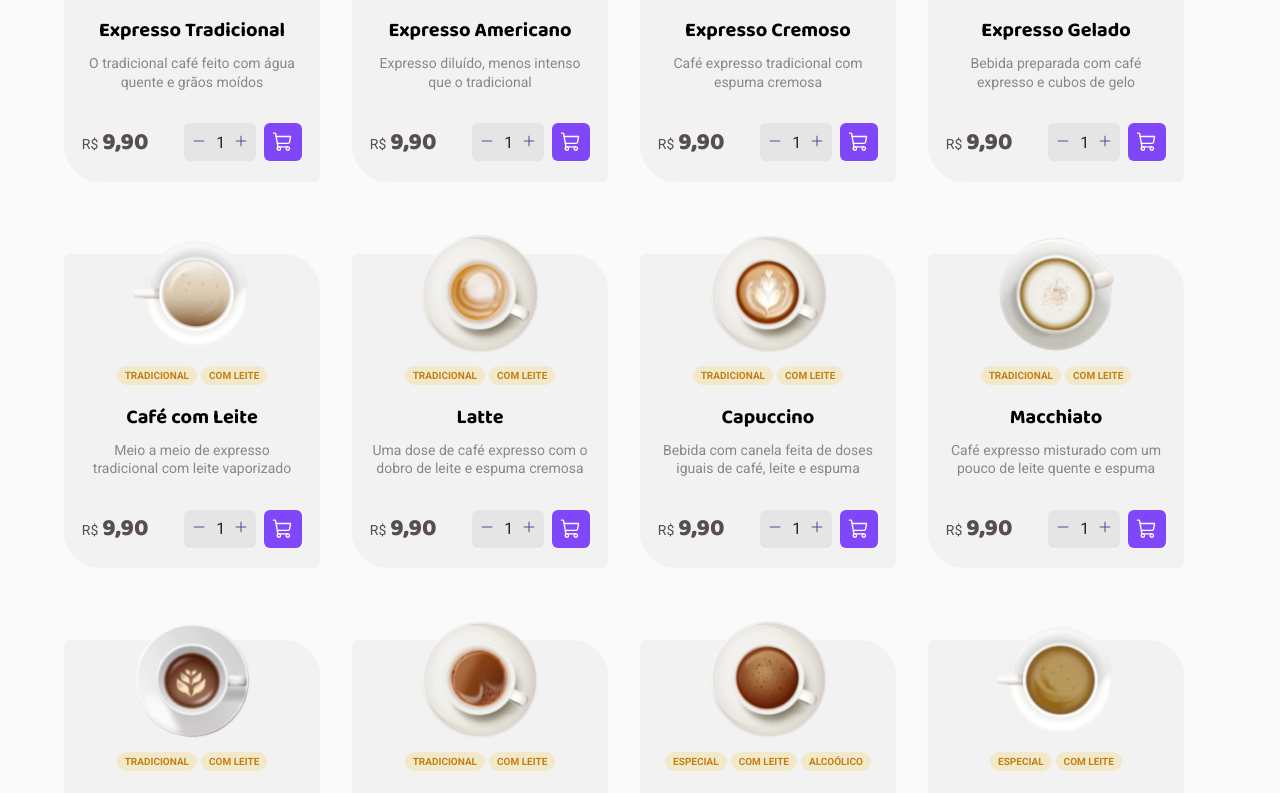
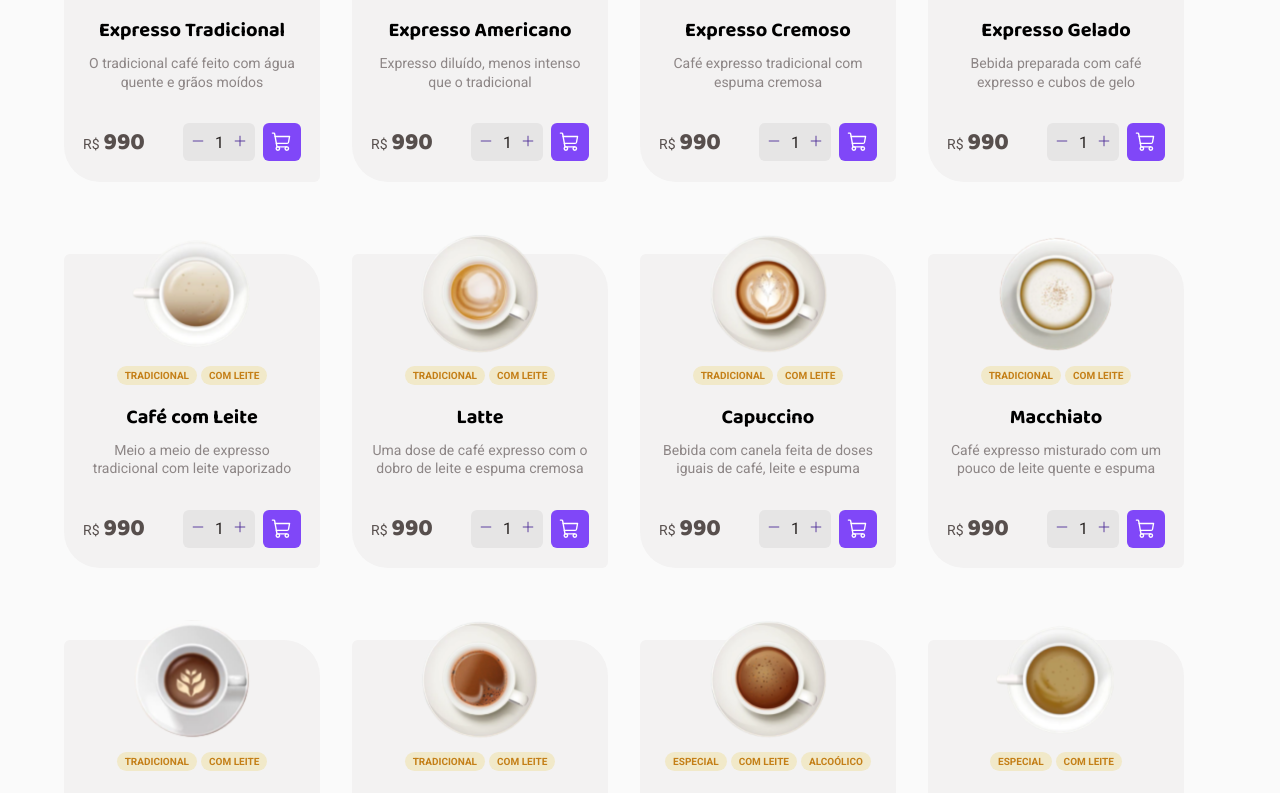
Before and after one commit to GiovanniNoda/coffee-delivery, a React (Vite) app in the folder coffe-delivery/: page / in a window 1280 px wide. Shown: the part 885-1678 px from the top of the page. Built offline with nearby package versions, Linux system fonts and the light colour scheme; no server answers.

Commit message:
itemsdata

```diff
--- a/coffe-delivery/src/App.tsx
+++ b/coffe-delivery/src/App.tsx
@@ -3,14 +3,17 @@ import { defaultTheme } from './styles/themes/default'
 import { GlobalStyle } from './styles/global'
 import { Router } from "./Router"
 import { BrowserRouter } from "react-router-dom"
+import { CartProvider } from "./hooks/useCart"
 
 export function App() {
     return(
       <ThemeProvider theme={defaultTheme}>
-        <GlobalStyle />
-        <BrowserRouter>
-          <Router />
-        </BrowserRouter>
+        <CartProvider>
+          <GlobalStyle />
+          <BrowserRouter>
+            <Router />
+          </BrowserRouter>
+          </CartProvider>
       </ThemeProvider>
     )
 }
--- a/coffe-delivery/src/components/Cart-product/index.tsx
+++ b/coffe-delivery/src/components/Cart-product/index.tsx
@@ -1,22 +1,19 @@
+import { ItemData } from "../../hooks/useCart"
 import { InputNumber } from "../Input-number"
 import { RemoveButton } from "../Remove-button"
 import { CartProductContainer } from "./styles"
 
-interface CartProductProps extends React.HTMLAttributes<HTMLDivElement>{
-    src: string
-    alt?: string
-    name: string
-    price: string
-}
+type CartProductProps = ItemData
 
-export function CartProduct({ src, alt, name, price, ...props }: CartProductProps) {
+
+export function CartProduct({ photo, title, price, ...props }: CartProductProps) {
     return(
         <CartProductContainer {...props}>
-            <img src={src} alt={alt} />
+            <img src={photo} alt={title} />
 
             <div className="container">
                 <div className="content-name">
-                    <p>{name}</p>
+                    <p>{title}</p>
 
                     <span>R$ {price}</span>
                 </div>
--- a/coffe-delivery/src/components/Catalog-product/index.tsx
+++ b/coffe-delivery/src/components/Catalog-product/index.tsx
@@ -4,18 +4,18 @@ import { CatalogProductContainer } from "./styles";
 import { useEffect, useRef, useState } from "react";
 
 interface CatalogProductProps extends React.HTMLAttributes<HTMLDivElement> {
-    src: string;
+    photo: string;
     alt?: string;
     children: React.ReactNode;
     nameCoffee: string;
-    coffeeDescription: string;
-    price: string;
+    coffeeDescription?: string;
+    price: number;
     delay: number;
     addToCart: () => void
 }
 
 export function CatalogProduct({
-    src,
+    photo,
     alt,
     children,
     nameCoffee,
@@ -58,7 +58,7 @@ export function CatalogProduct({
             $isVisible={isVisible}
             $delay={delay} // Corrigido para $delay
         >
-            <img src={src} alt={alt} />
+            <img src={photo} alt={alt} />
 
             <div className="children-container">
                 {children}
--- /dev/null
+++ b/coffe-delivery/src/hooks/useCart.tsx
@@ -0,0 +1,42 @@
+import { createContext, ReactNode, useContext, useState } from "react";
+import tradicional from "../assets/coffe-types-assets/tradicional.svg"
+
+interface CartContextData {
+    addItemCart: (product: ItemData) => void
+    removeItemCart: () => void
+    itemsCart: ItemData[]
+}
+
+export interface ItemData {
+    photo: string
+    title: string
+    price: number
+    quantity?: number
+    coffeeDescription?: string
+}
+
+const CartContext = createContext({} as CartContextData)
+
+export function CartProvider({ children }: {
+    children: ReactNode
+}) {
+    const [itemsCart, setItemsCart] = useState<ItemData[]>([])
+
+    function addItemCart(product: ItemData) {
+        setItemsCart([...itemsCart, product])
+    }
+
+    function removeItemCart() {
+
+    }
+
+    return (
+        <CartContext.Provider value={{
+            addItemCart, removeItemCart, itemsCart
+        }}>
+            {children}
+        </CartContext.Provider>
+    )
+}
+
+export const useCart = () => useContext(CartContext)
--- a/coffe-delivery/src/pages/Home/components/index.tsx
+++ b/coffe-delivery/src/pages/Home/components/index.tsx
@@ -16,23 +16,13 @@ import cubano from "../../../assets/coffe-types-assets/cubano.svg"
 import havaiano from "../../../assets/coffe-types-assets/havaiano.svg"
 import arabe from "../../../assets/coffe-types-assets/arabe.svg"
 import irlandes from "../../../assets/coffe-types-assets/irlandes.svg"
-
-interface CoffeeProduct {
-    src: string;
-    nameCoffee: string;
-    coffeeDescription: string;
-    price: string;
-}
-
-interface CatalogProps {
-    onAddToCart?: (product: CoffeeProduct) => void;
-  }
+import { ItemData, useCart } from "../../../hooks/useCart"
 
 
-export function Catalog({ onAddToCart }: CatalogProps) {
+export function Catalog() {
+    const {addItemCart} = useCart()
+
     const [delayValues, setDelayValues] = useState<number[]>([]);
-
-    const [cartItems, setCartItems] = useState<CoffeeProduct[]>([])
 
     useEffect(() => {
         const updateDelays = () => {
@@ -56,96 +46,97 @@ export function Catalog({ onAddToCart }: CatalogProps) {
         return () => window.removeEventListener("resize", updateDelays)
     }, [])
 
-    const products: CoffeeProduct[] = [
+    const products: ItemData[] = [
         {
-            src: tradicional,
-            nameCoffee: "Expresso Tradicional",
+            photo: tradicional,
+            title: "Expresso Tradicional",
             coffeeDescription: "O tradicional café feito com água quente e grãos moídos",
-            price: "9,90"
+            price: 990
         },
         {
-            src: americano,
-            nameCoffee: "Expresso Americano",
+            photo: americano,
+            title: "Expresso Americano",
             coffeeDescription: "Expresso diluído, menos intenso que o tradicional",
-            price: "9,90"
+            price: 990
         },
         {
-            src: cremoso,
-            nameCoffee: "Expresso Cremoso",
+            photo: cremoso,
+            title: "Expresso Cremoso",
             coffeeDescription: "Café expresso tradicional com espuma cremosa",
-            price: "9,90"
+            price: 990
         },
         {
-            src: gelado,
-            nameCoffee: "Expresso Gelado",
+            photo: gelado,
+            title: "Expresso Gelado",
             coffeeDescription: "Bebida preparada com café expresso e cubos de gelo",
-            price: "9,90",
+            price: 990,
         },
         {
-            src: cafeComLeite,
-            nameCoffee: "Café com Leite",
+            photo: cafeComLeite,
+            title: "Café com Leite",
             coffeeDescription: "Meio a meio de expresso tradicional com leite vaporizado",
-            price: "9,90",
+            price: 990,
         },
         {
-            src: latte,
-            nameCoffee: "Latte",
+            photo: latte,
+            title: "Latte",
             coffeeDescription: "Uma dose de café expresso com o dobro de leite e espuma cremosa",
-            price: "9,90",
+            price: 990,
         },
         {
-            src: capuccino,
-            nameCoffee: "Capuccino",
+            photo: capuccino,
+            title: "Capuccino",
             coffeeDescription: "Bebida com canela feita de doses iguais de café, leite e espuma",
-            price: "9,90",
+            price: 990,
         },
         {
-            src: macchiato,
-            nameCoffee: "Macchiato",
+            photo: macchiato,
+            title: "Macchiato",
             coffeeDescription: "Café expresso misturado com um pouco de leite quente e espuma",
-            price: "9,90",
+            price: 990,
         },
         {
-            src: mocaccino,
-            nameCoffee: "Mocaccino",
+            photo: mocaccino,
+            title: "Mocaccino",
             coffeeDescription: "Café expresso com calda de chocolate, pouco leite e espuma",
-            price: "9,90",
+            price: 990,
         },
         {
-            src: chocolateQuente,
-            nameCoffee: "Chocolate Quente",
+            photo: chocolateQuente,
+            title: "Chocolate Quente",
             coffeeDescription: "Bebida feita com chocolate dissolvido no leite quente e café",
-            price: "9,90",
+            price: 990,
         },
         {
-            src: cubano,
-            nameCoffee: "Cubano",
+            photo: cubano,
+            title: "Cubano",
             coffeeDescription: "Drink gelado de café expresso com rum, creme de leite e hortelã",
-            price: "9,90",
+            price: 990,
         },
         {
-            src: havaiano,
-            nameCoffee: "Havaiano",
+            photo: havaiano,
+            title: "Havaiano",
             coffeeDescription: "Bebida adocicada preparada com café e leite de coco",
-            price: "9,90",
+            price: 990,
         },
         {
-            src: arabe,
-            nameCoffee: "Árabe",
+            photo: arabe,
+            title: "Árabe",
             coffeeDescription: "Bebida preparada com grãos de café árabe e especiarias",
-            price: "9,90",
+            price: 990,
         },
         {
-            src: irlandes,
-            nameCoffee: "Irlandês",
+            photo: irlandes,
+            title: "Irlandês",
             coffeeDescription: "Bebida a base de café, uísque irlandês, açúcar e chantilly",
-            price: "9,90",
+            price: 990,
         },
     ];
 
-    function handleAddToCart(product: CoffeeProduct) {
+    function handleAddToCart(product: ItemData) {
         console.log("Produto adicionado", product)
-        setCartItems((prevItems) => [...prevItems, product])
+
+        addItemCart(product)
     }
 
     return (
@@ -153,8 +144,8 @@ export function Catalog({ onAddToCart }: CatalogProps) {
             {products.map((product, index) => (
                 <CatalogProduct
                 key={index}
-                src={product.src}
-                nameCoffee={product.nameCoffee}
+                photo={product.photo}
+                nameCoffee={product.title}
                 coffeeDescription={product.coffeeDescription}
                 price={product.price}
                 className="animation-item"
--- a/coffe-delivery/src/pages/Home/index.tsx
+++ b/coffe-delivery/src/pages/Home/index.tsx
@@ -2,9 +2,12 @@ import { HomeContainer, IconSpan } from "./styles"
 import { ShoppingCart, Package, Timer, Coffee } from "phosphor-react"
 import CoffeImage from "../../assets/image.svg"
 import { Catalog } from "./components"
+import { useCart } from "../../hooks/useCart"
 
 
 export function Home() {
+    const {itemsCart} = useCart()
+
     return(
         <HomeContainer>
             <div className="header-container">
```
Also changed, not shown: coffe-delivery/src/pages/Checkout/index.tsx (+13 -13 lines).
